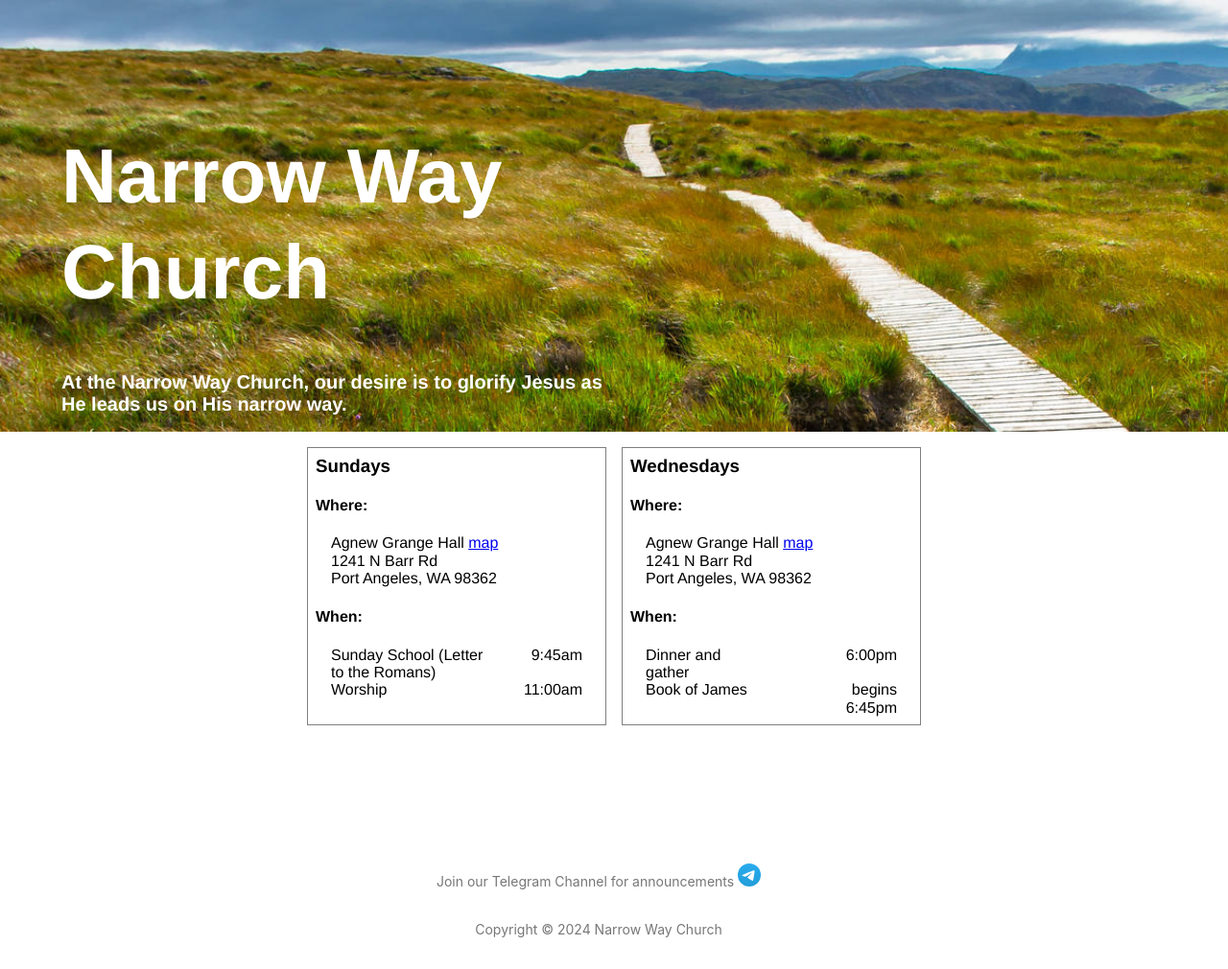
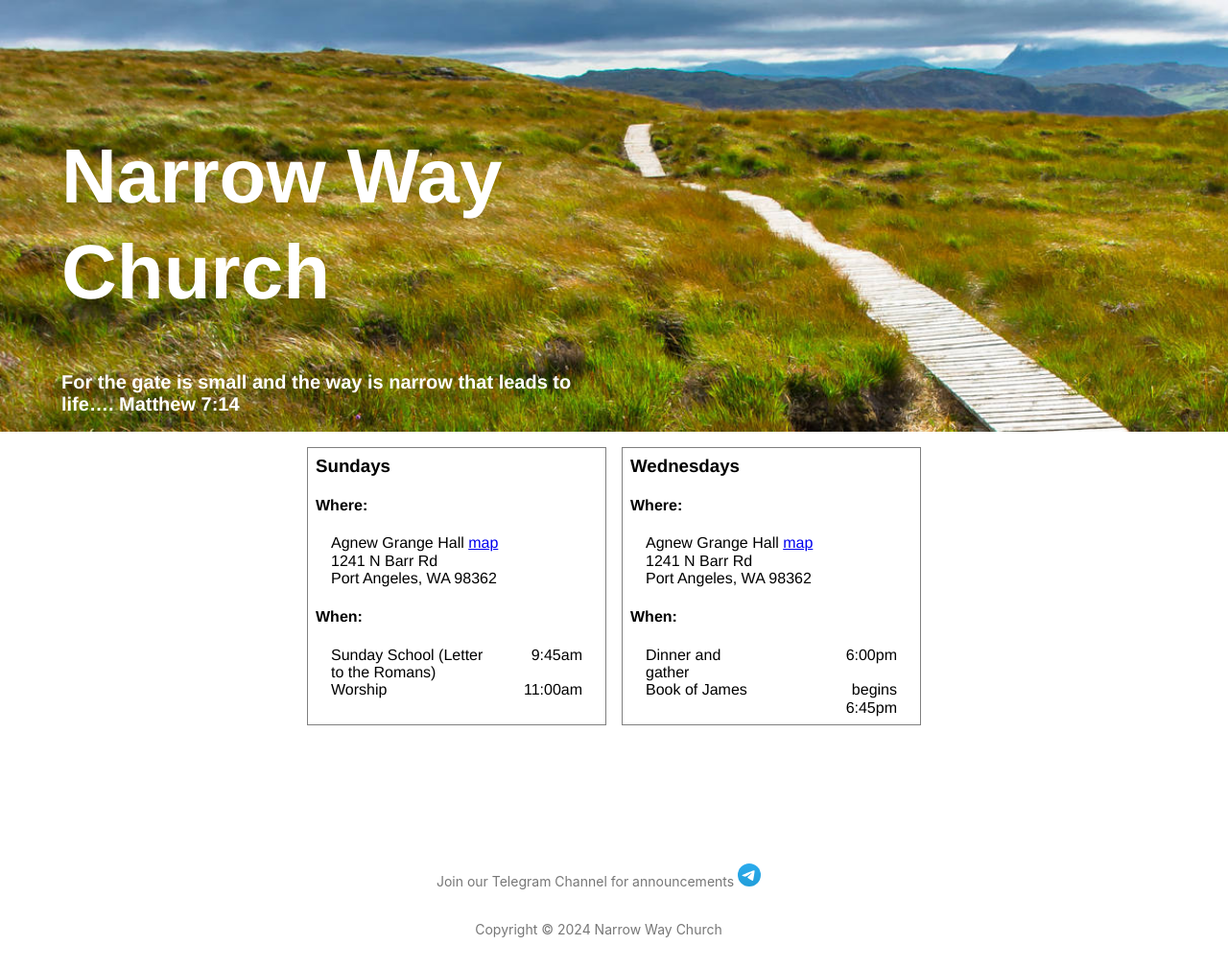
Before and after one commit to narrowwaychurch/narrowwaychurch.github.io, a Jekyll site: the page built from index.html, in a window 1280 px wide. Shown: the whole page at 96% size. Built offline with Jekyll 4.4.1, drawn with Linux system fonts in a browser that asks for light colours; nearby versions of some CDN libraries.

Commit message:
Update _config.yml

```diff
--- a/_config.yml
+++ b/_config.yml
@@ -1,7 +1,7 @@
 title: Narrow Way Church
 name: Narrow Way Church
 description: >-
-  At the Narrow Way Church, our desire is to glorify Jesus as He leads us on His narrow way.
+  For the gate is small and the way is narrow that leads to life…. Matthew 7:14
 baseurl: ""
 url: "https://narrowwaychurch.github.io"
 
```
